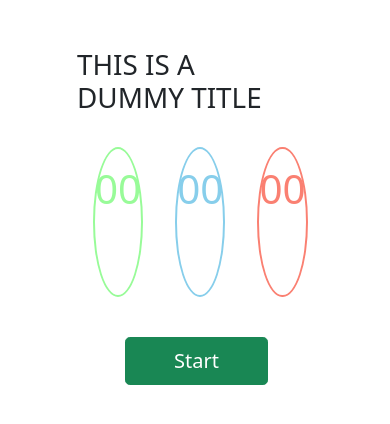
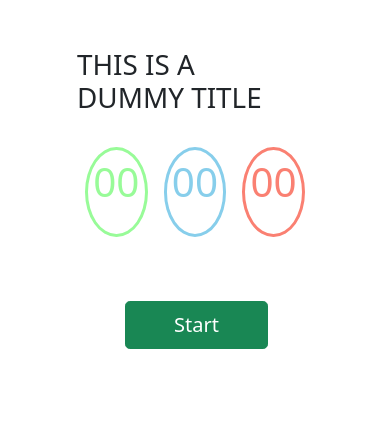
Before and after one commit to naimahassan43/react-stopwatch, a React (Create React App) app: page / in a window 390 px wide. Shown: the top 424 px of the page. Built offline with nearby package versions, Linux system fonts and the light colour scheme.

Commit message:
Laps problem solved and wrap up

```diff
--- a/src/App.js
+++ b/src/App.js
@@ -2,17 +2,20 @@ import React from "react";
 import Title from "./Components/Title/Title.js";
 import CountDown from "./Components/CountDown/CountDown.js";
 import Controller from "./Components/Controller/Controller.js";
+import Laps from "./Components/Laps/Laps.js";
 
 class App extends React.Component {
   //constructor
   constructor(props) {
     super(props);
+
     this.state = {
       time: {
         minutes: 0,
         seconds: 0,
         mili: 0,
       },
+      laps: [],
     };
   }
 
@@ -47,7 +50,16 @@ class App extends React.Component {
     clearInterval(this.intervalID);
   }
   //get lap
-  getLap() {}
+  getLap() {
+    let time = {
+      ...this.state.time,
+    };
+    this.setState({
+      ...this.state,
+      laps: [time, ...this.state.laps],
+    });
+    console.log(this.state.laps);
+  }
   //get reset
   getReset() {
     this.setState({
@@ -56,6 +68,7 @@ class App extends React.Component {
         seconds: 0,
         mili: 0,
       },
+      laps: [],
     });
   }
   //rendering
@@ -71,7 +84,9 @@ class App extends React.Component {
                 start={this.getStart.bind(this)}
                 pause={this.getPause.bind(this)}
                 reset={this.getReset.bind(this)}
+                lap={this.getLap.bind(this)}
               />
+              <Laps className="my-5" laps={this.state.laps} />
             </div>
           </div>
         </div>
--- a/src/Components/Controller/Controller.js
+++ b/src/Components/Controller/Controller.js
@@ -31,7 +31,9 @@ export class Controller extends Component {
     this.props.pause();
   }
 
-  lapHandler() {}
+  lapHandler() {
+    this.props.lap();
+  }
   resetHandler() {
     this.setState({
       start: true,
@@ -45,7 +47,7 @@ export class Controller extends Component {
     let output = null;
     if (this.state.start && !this.state.reset) {
       output = (
-        <div>
+        <div className="my-5">
           <button
             className="btn btn-success btn-lg px-5 ms-5 my-3"
             onClick={(event) => this.startHandler()}
@@ -56,7 +58,7 @@ export class Controller extends Component {
       );
     } else if (this.state.pause && this.state.lap) {
       output = (
-        <div>
+        <div className="my-5">
           <button
             className="btn btn-primary btn-lg px-5 ms-5 my-3"
             onClick={(event) => this.pauseHandler()}
@@ -73,7 +75,7 @@ export class Controller extends Component {
       );
     } else if (this.state.start && this.state.reset) {
       output = (
-        <div>
+        <div className="my-5">
           <button
             className="btn btn-success btn-lg px-5 ms-5 my-3"
             onClick={(event) => this.startHandler()}
--- a/src/Components/CountDown/Digit/Digit.css
+++ b/src/Components/CountDown/Digit/Digit.css
@@ -1,6 +1,12 @@
 .digit {
   width: 150px;
   height: 150px;
-  border: 2px solid;
+  border: 3px solid;
   border-radius: 50%;
 }
+@media (max-width: 700px) {
+  .digit {
+    width: 90px;
+    height: 90px;
+  }
+}
--- a/src/Components/CountDown/Digit/Digit.js
+++ b/src/Components/CountDown/Digit/Digit.js
@@ -4,10 +4,10 @@ import "./Digit.css";
 const Digit = (props) => {
   return (
     <div
-      className="digit mx-3 text-center"
+      className="digit mx-2 text-center"
       style={{ borderColor: props.color }}
     >
-      <h1 className="display-2 py-3" style={{ color: props.color }}>
+      <h1 className="display-2 py-md-3 py-2" style={{ color: props.color }}>
         {props.value < 10 ? `0${props.value}` : props.value}
       </h1>
     </div>
--- /dev/null
+++ b/src/Components/Laps/Laps.js
@@ -0,0 +1,24 @@
+import React from "react";
+
+const Laps = (props) => {
+  return (
+    <ul className="list-group list-group-flush">
+      {props.laps.map((lap, index) => {
+        return (
+          <li key={index} className="list-group-item">
+            <h4>
+              <span className="text-dark"> Minute: </span>
+              <span className="text-danger"> {lap.minutes}</span>
+              <span className="text-dark"> Second: </span>
+              <span className="text-danger"> {lap.seconds}</span>
+              <span className="text-dark"> Mili: </span>
+              <span className="text-danger"> {lap.mili}</span>
+            </h4>
+          </li>
+        );
+      })}
+    </ul>
+  );
+};
+
+export default Laps;
```
